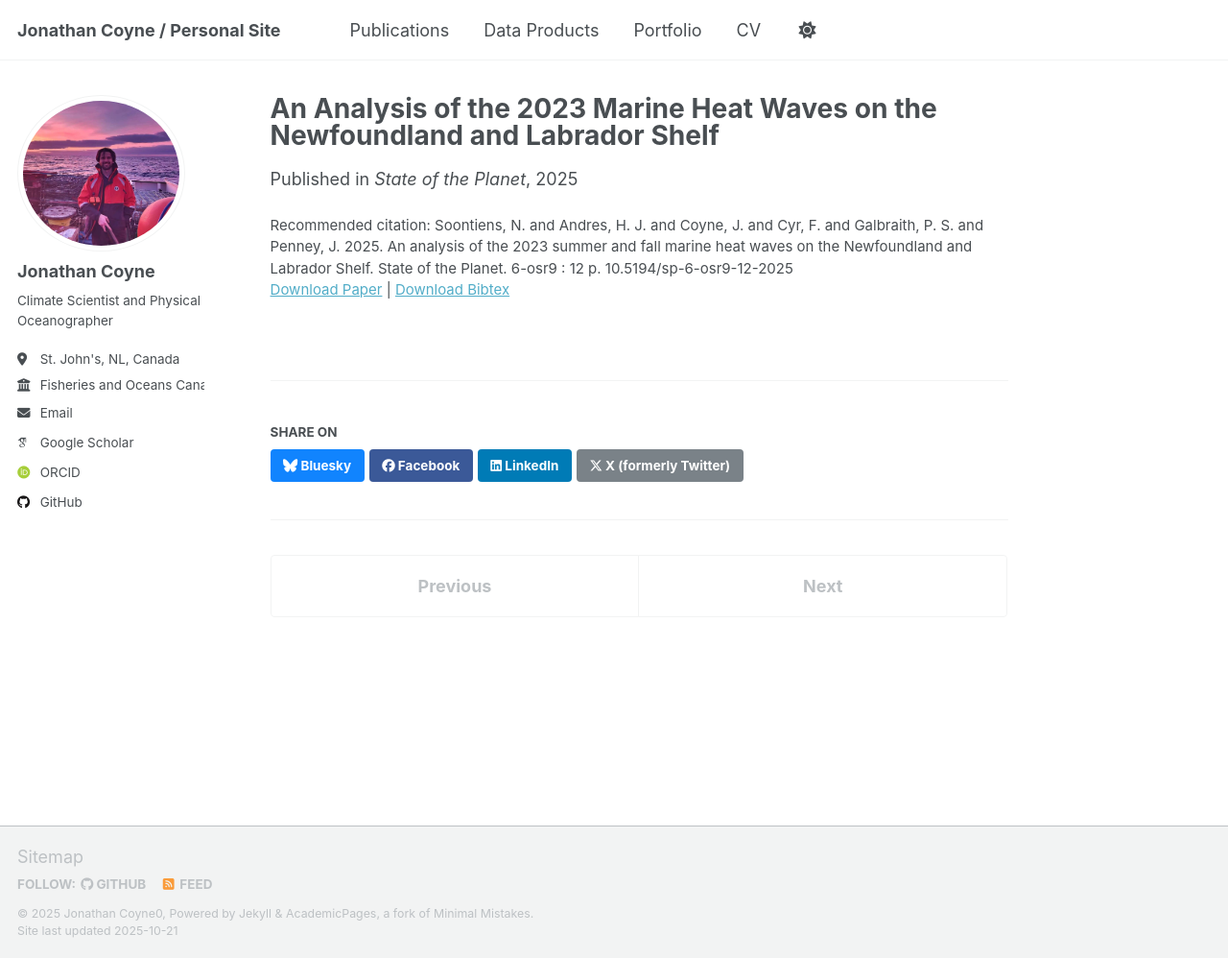
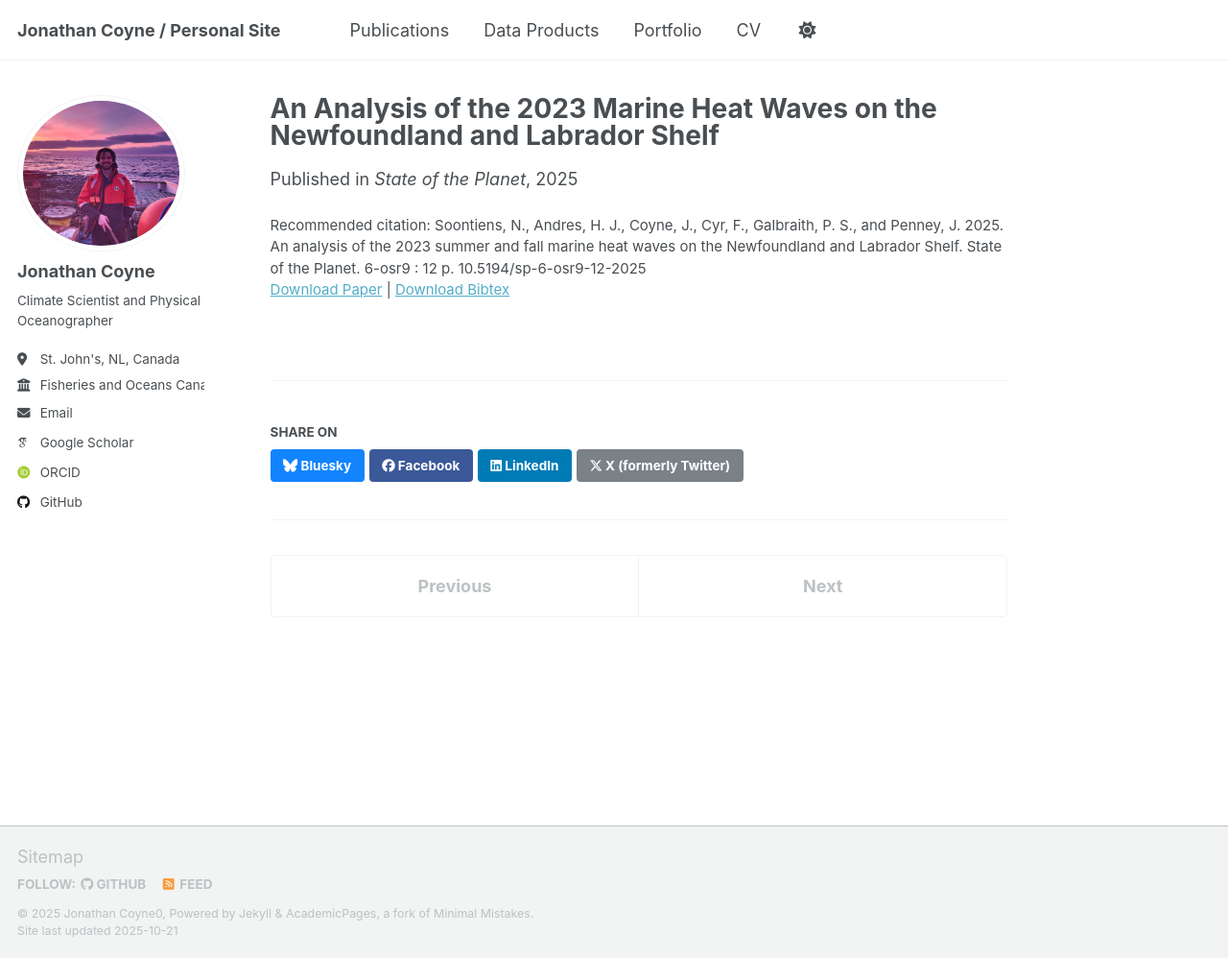
Before and after one commit to jn533213/jn533213.github.io, a Jekyll site: the page built from _publications/2025-An-analysis-of-the-2023-summer-and-fall-marine-heat-waves-on-the-Newfoundland-and-Labrador-Shelf.md, in a window 1280 px wide and 998 px high. Shown: the whole window at 96% size. Built offline with Jekyll 4.4.1, drawn with Linux system fonts in a browser that asks for light colours; some web fonts are replaced; a script that is not in the unit is left out.

Commit message:
Update 2025-An-analysis-of-the-2023-summer-and-fall-marine-heat-waves-on-the-Newfoundland-and-Labrador-Shelf.md

```diff
--- a/_publications/2025-An-analysis-of-the-2023-summer-and-fall-marine-heat-waves-on-the-Newfoundland-and-Labrador-Shelf.md
+++ b/_publications/2025-An-analysis-of-the-2023-summer-and-fall-marine-heat-waves-on-the-Newfoundland-and-Labrador-Shelf.md
@@ -7,5 +7,5 @@ date: 2025-09-30
 venue: 'State of the Planet'
 paperurl: 'http://jn533213.github.io/files/2025-An-Analysis-of-the-2023-summer-and-fall-marine-heat-waves-on-the-Newfoundland-and-Labrador-Shelf.pdf'
 bibtexurl: 'http://jn533213.github.io/files/2025-An-analysis-of-the-2023-summer-and-fall-marine-heat-waves-on-the-Newfoundland-and-Labrador-Shelf.bib'
-citation: 'Soontiens, N. and Andres, H. J. and Coyne, J. and Cyr, F. and Galbraith, P. S. and Penney, J. 2025. An analysis of the 2023 summer and fall marine heat waves on the Newfoundland and Labrador Shelf. State of the Planet. 6-osr9 : 12 p. 10.5194/sp-6-osr9-12-2025'
+citation: 'Soontiens, N., Andres, H. J., Coyne, J., Cyr, F., Galbraith, P. S., and Penney, J. 2025. An analysis of the 2023 summer and fall marine heat waves on the Newfoundland and Labrador Shelf. State of the Planet. 6-osr9 : 12 p. 10.5194/sp-6-osr9-12-2025'
 ---
```
